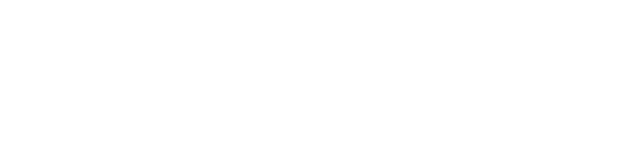
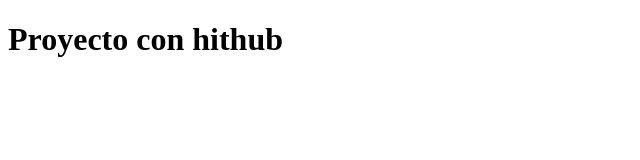
Before and after one commit to lennon1093/PracticasAmbientesComputacional, a plain HTML site: page index.html in a window 1280 px wide. Shown: the whole page, without its empty margins (0-640 px from the left). Drawn offline with Linux system fonts and the light colour scheme.

Commit message:
haciendo cambios desde git hub

```diff
--- a/index.html
+++ b/index.html
@@ -9,6 +9,7 @@
 </head>
 
 <body>
+    <h1>Proyecto con hithub</h1>
 
 </body>
 
```
